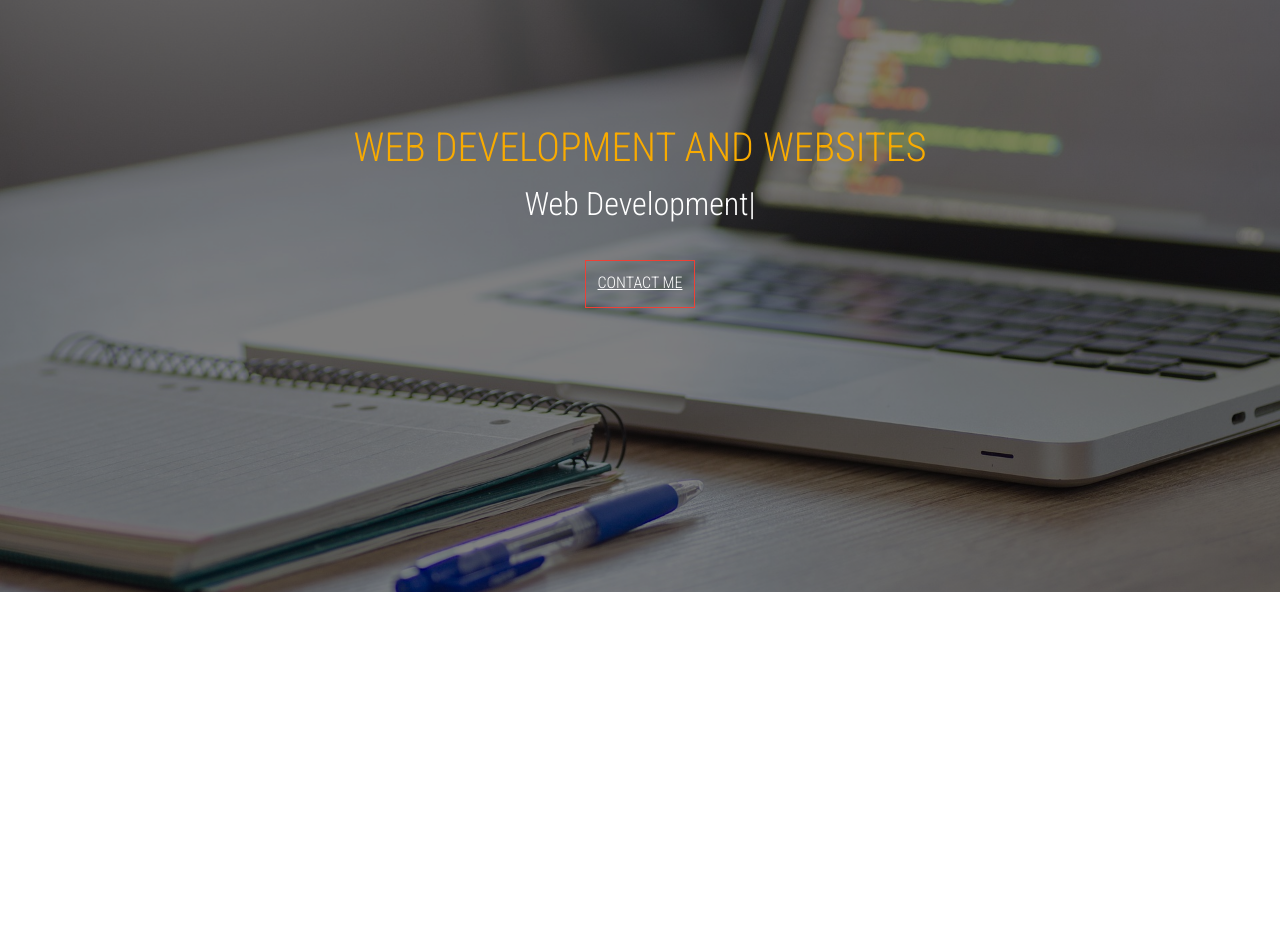
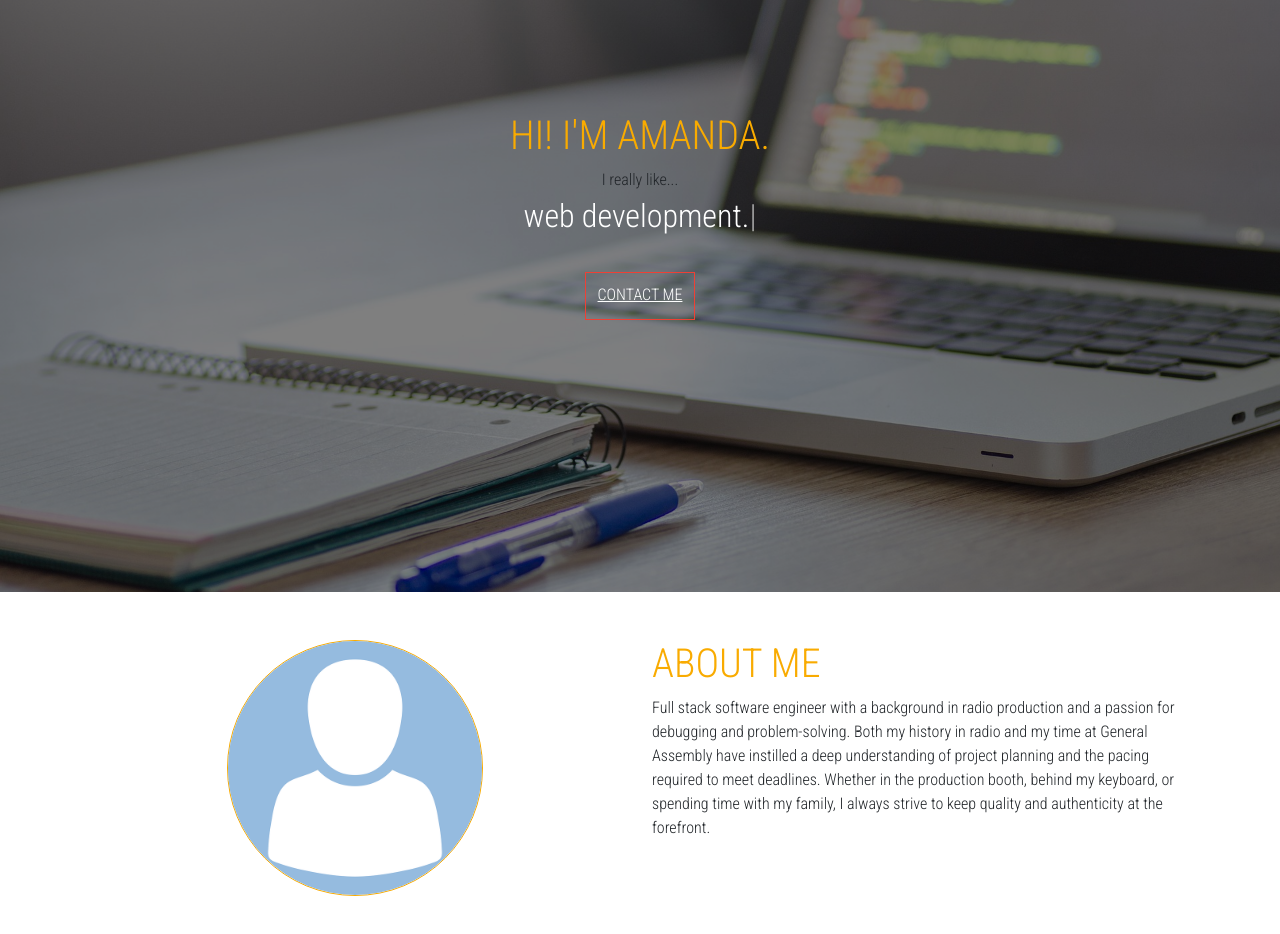
Before and after one commit to amanda-posey/portfolio, a React (Create React App) app: page / in a window 1280 px wide. Shown: the part 240-1174 px from the top of the page. Before the commit the page ends 832 px from the top, so only its background shows below. Built offline with nearby package versions, Linux system fonts and the light colour scheme.

Commit message:
about me complete

```diff
--- a/src/App.css
+++ b/src/App.css
@@ -9,7 +9,7 @@
 }
 
 body {
-  font-family: 'Roboto Condensed', sans-serif;
+  font-family: 'Roboto Condensed', sans-serif !important;
 }
 /********************NAVBAR*********************/
 
@@ -105,3 +105,28 @@ nav ul li{
   color: var(--primary-white);
   margin: 2rem;
 }
+
+/********************ABOUT*********************/
+.photo-wrap {
+  display: flex;
+  justify-content: center;
+  align-items: center;
+}
+
+.profile-img {
+  width: 16rem;
+  border-radius: 50%;
+  padding: 0.3;
+  border: 1px solid var(--primary-orange);
+}
+
+.about-heading {
+  color: var(--primary-orange);
+  text-transform: uppercase;
+}
+
+@media(max-width: 468px) {
+  .profile-img {
+    width: 10rem;
+  }
+}
--- a/src/App.js
+++ b/src/App.js
@@ -1,13 +1,15 @@
 import './App.css';
 import 'bootstrap/dist/css/bootstrap.min.css';
 import Navbar from './components/Navbar';
-import Header from './components/Header'
+import Header from './components/Header';
+import About from './components/AboutMe';
 
 function App() {
   return (
     <>
     <Navbar />
     <Header />
+    <About />
     </>
   );
 }
--- /dev/null
+++ b/src/components/AboutMe.js
@@ -0,0 +1,24 @@
+import React from 'react';
+import author from '../avatar.png';
+
+function AboutMe() {
+    return (
+        <div className='container py-5'>
+            <div className="row">
+                <div className='col-lg-6 col-xm-12'>
+                    <div className="photo-wrap mb-5">
+                        <img className='profile-img' src={author} alt='author' />
+                    </div>
+                </div>
+                    <div className='col-lg-6 col-xm-12'>
+                        <h1 className='about-heading'>About Me</h1>
+                        <p>
+                        Full stack software engineer with a background in radio production and a passion for debugging and problem-solving. Both my history in radio and my time at General Assembly have instilled a deep understanding of project planning and the pacing required to meet deadlines. Whether in the production booth, behind my keyboard, or spending time with my family, I always strive to keep quality and authenticity at the forefront.
+                        </p>
+                    </div>
+                </div>
+            </div>
+    )
+}
+
+export default AboutMe
--- a/src/components/Header.js
+++ b/src/components/Header.js
@@ -5,10 +5,11 @@ const Header = () => {
     return (
 <div className="header-wrapper">
         <div className="main-info">
-            <h1>Web development and websites</h1>
+            <h1>Hi! I'm Amanda.</h1>
+            I really like...
             <Typed
                 className='typed-text'
-                strings={['Web Design', 'Debugging', 'Web Development', 'Comic Relief']}
+                strings={['web design.', 'debugging.', 'web development.', 'puzzle solving.', 'comic relief.']}
                 typeSpeed={40}
                 backSpeed={60}
                 loop
```
Also changed, not shown: src/avatar.png (added).
